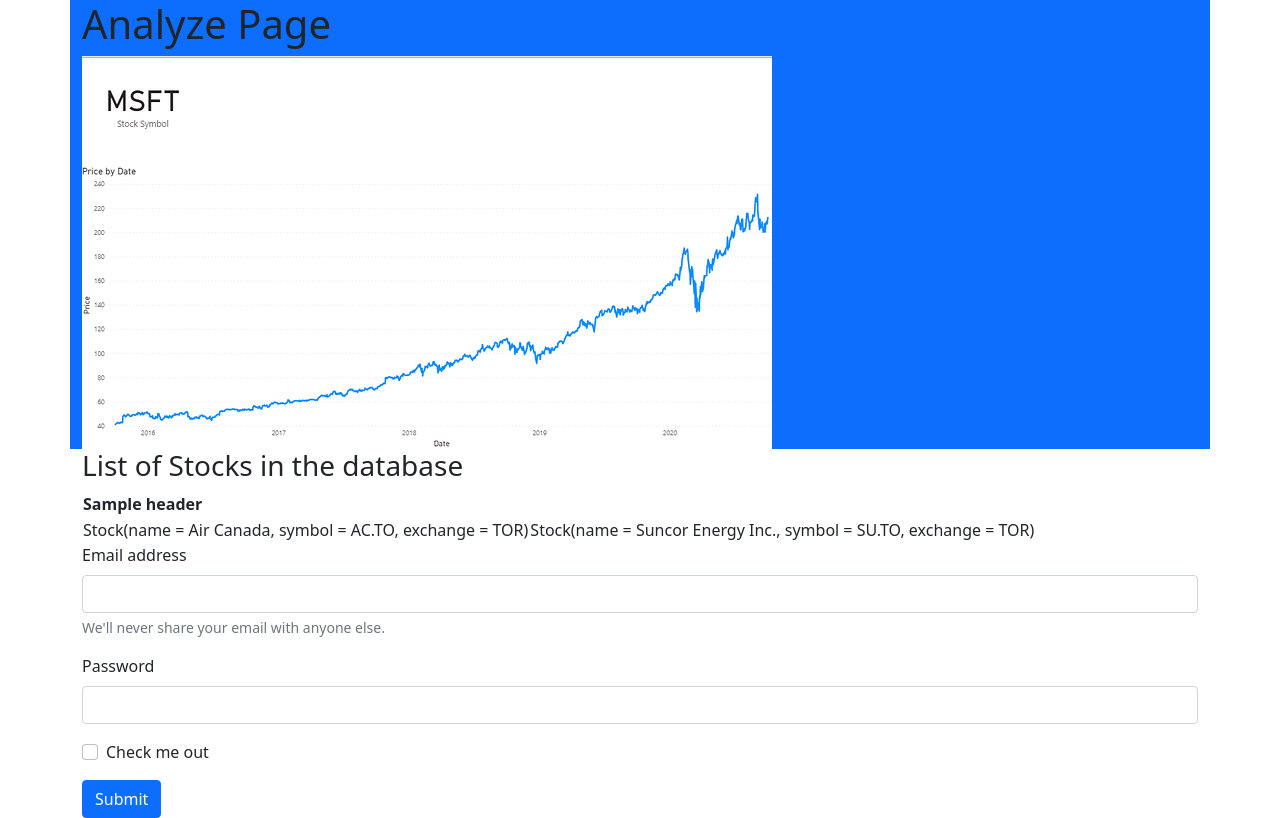
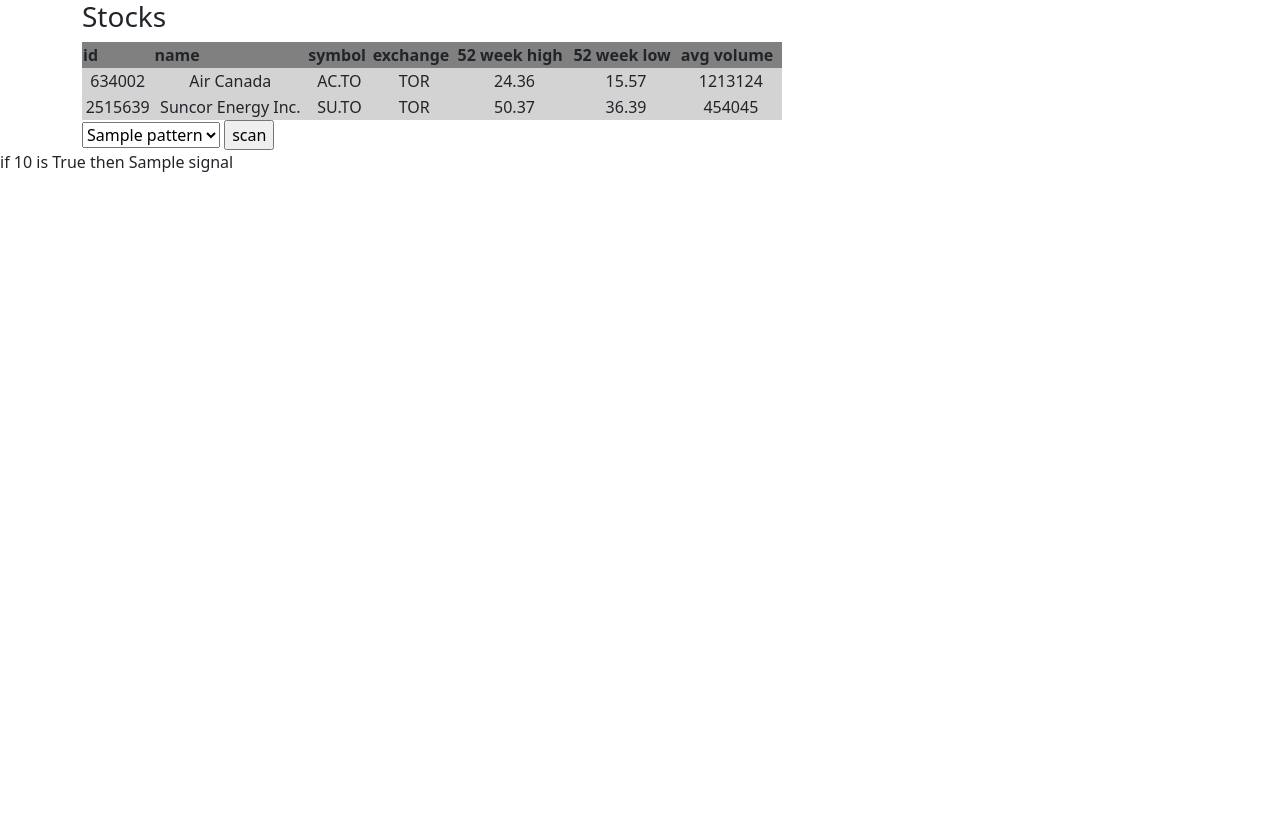
Before and after one commit to kevintine/stock-api-zzz, a Flask app: template templates/stock-analyzer.html in a window 1280 px wide. After the commit the page ends 172 px from the top, so only its background shows below. Run offline with Flask 3, Linux system fonts and the light colour scheme; the template is opened without the code that fills it: values that come from a table or form of the project are taken from there, most other values are stand-ins (such as "Sample title", 1, 10 or a date in 2020).

Commit message:
got daily puts working

```diff
--- a/app.py
+++ b/app.py
@@ -1,6 +1,12 @@
+# right now the issue is the id seems to already have been taken so sqlalchemy is giving me an error when I try to commit
+# another record into it. seems like you cannot have multiple same id's otherwise it gives an error? still not understanding
+
 from flask import Flask, render_template, request
 from flask_restful import Api, Resource, reqparse, abort, fields, marshal_with
 from flask_sqlalchemy import SQLAlchemy
+from sqlalchemy import and_
+import requests
+import candlesticks
 
 app = Flask(__name__)
 api = Api(app)
@@ -21,15 +27,19 @@
 
 #create another model for stock prices
 class StockPriceModel(db.Model):
-    id = db.Column(db.Integer, primary_key=True)
+    id = db.Column(db.Integer, primary_key=True, autoincrement=True)
     #foreign key to stock model
     stock_id = db.Column(db.Integer, db.ForeignKey('stock_model.id'), nullable=False)
+    day_id = db.Column(db.Integer, nullable=False)
     open = db.Column(db.Float, nullable=False)
     close = db.Column(db.Float, nullable=False)
     high = db.Column(db.Float, nullable=False)
     low = db.Column(db.Float, nullable=False)
     date = db.Column(db.Integer, nullable=False)
     volume = db.Column(db.Integer, nullable=False)
+
+    # Remove unique constraint on columns if present
+    __table_args__ = ()
 
     def __repr__(self):
         return f"Stock(open = {self.open}, close = {self.close}, high = {self.high}, low = {self.low}, date = {self.date}, volume = {self.volume})"
@@ -83,13 +93,25 @@
 
 @app.route("/stock")
 def stock():
-    headers = []
-    for header in resource_fields_StockModel:
-        headers += header
     # get all the data from the database
     data = StockModel.query.all()
-    print(data)
-    return render_template("stock-analyzer.html", headers = headers, data = data)
+    # get input from html
+    CDL = request.args.get('pattern')
+    for stock in data:
+        dailyData = StockPriceModel.query.filter_by(stock_id=stock.id).all()
+        screener = candlesticks.candlestickPattern(CDL, dailyData)
+        lastDay = screener[-1]
+        print(lastDay)
+        # create empty string to store sign
+        sign = ''
+        if lastDay > 0:
+            sign = 'Bullish'
+        elif lastDay < 0:
+            sign = 'Bearish'
+        else:
+            sign = None
+        print(sign)
+    return render_template("stock-analyzer.html", data = data, candlesticks = candlesticks.candle_names, sign = sign)
 
 # create route query parameter that display all data from stockprice model related to stock id
 @app.route("/stockprice/<int:stock_id>")
@@ -164,28 +186,27 @@
         result = StockModel.query.filter_by(id=web_stock_id).first()
         if not result:
             abort(404, message='Could not find stock with that id')
-        result = StockPriceModel.query.filter_by(id=day_id, stock_id=web_stock_id).first()
+        result = StockPriceModel.query.filter_by(day_id=day_id, stock_id=web_stock_id).first()
         if not result:
             abort(404, message='Could not find day with that id')
         return result
 
     @marshal_with(resource_fields_StockPriceModel)
     def put(self, day_id, web_stock_id):
+        day_id = int(day_id)
+        web_stock_id = int(web_stock_id)
+        args = stockPrice_put_args.parse_args()
         result = StockModel.query.filter_by(id=web_stock_id).first()
         if not result:
-            abort(409, message='No stock with that id')
-        result = StockPriceModel.query.filter_by(id=day_id).first()
+            abort(404, message='No stock with that id')
+        result = StockPriceModel.query.filter_by(stock_id = web_stock_id, day_id = day_id).first()
         if result:
-            abort(409, message='Day id taken')
-        args = stockPrice_put_args.parse_args()
-        # if args['id'] == None:
-        #     args['id'] = day_id
-        # if args['stock_id'] == None:
-        #     args['stock_id'] = web_stock_id
-        stock = StockPriceModel(id = day_id, stock_id = web_stock_id, open = args['open'], close = args['close'], low = args['low'], high = args['high'], date = args['date'], volume = args['volume'])
-        db.session.add(stock)
+            abort(404, message='Day id taken')
+        daily = StockPriceModel(day_id = day_id, stock_id = web_stock_id, open = args['open'], close = args['close'], low = args['low'], high = args['high'], date = args['date'], volume = args['volume'])
+        print(daily)
+        db.session.add(daily)
         db.session.commit()
-        return stock, 201
+        return daily, 201
 
     @marshal_with(resource_fields_StockPriceModel)
     def patch(self, day_id, web_stock_id):
@@ -223,7 +244,7 @@
         result = StockModel.query.filter_by(id=web_stock_id).first()
         if not result:
             abort(404, message='Could not find stock with that id')
-        result = StockPriceModel.query.filter_by(id=day_id).first()
+        result = StockPriceModel.query.filter_by(day_id=day_id).first()
         if not result:
             abort(404, message='Could not find day with that id')
         db.session.delete(result)
--- a/templates/stock-analyzer.html
+++ b/templates/stock-analyzer.html
@@ -11,43 +11,44 @@
     <title>Stock Analyzer</title>
   </head>
   <body>
-    <div class="container bg-primary">
-        <h1>Analyze Page</h1>
-        <img src="../static/images/microsoft.jpg">
+    <div class="container">
+      <h3>Stocks</h3>
+      <table bgcolor="black" width="700">
+        <tr bgcolor="grey">
+          <th>id</th>
+          <th>name</th>
+          <th>symbol</th>
+          <th>exchange</th>
+          <th>52 week high</th>
+          <th>52 week low</th>
+          <th>avg volume</th>
+        </tr>
+        {% for stock in data %}
+          <tr bgcolor="lightgrey" align="center">
+            <td>{{stock.id}}</td>
+            <td>{{stock.name}}</td>
+            <td>{{stock.symbol}}</td>
+            <td>{{stock.exchange}}</td>
+            <td>{{stock.high_52_weekly}}</td>
+            <td>{{stock.low_52_weekly}}</td>
+            <td>{{stock.avg_volume}}</td>
+          </tr>
+        {% endfor %}
+      </table>
     </div>
     <div class="container">
-        <h3>List of Stocks in the database</h3>
-        <table>
-          <tr>
-            {% for header in headers %}
-            <th>{{header}}</th>
-            {% endfor %}
-          </tr>
-          <tr>
-            {% for stock in data %}
-            <td>{{stock}}</td>
-            {% endfor %}
-          </tr>
-        </table>
+      <form>
+        <select name="pattern">
+          {% for pattern in candlesticks %}
+            <option value={{pattern}}>{{pattern}}</option>
+          {% endfor %}
+        </select>
+        <input type="submit" value="scan">
+      </form>
     </div>
-    <div class="container">
-        <form>
-            <div class="mb-3">
-              <label for="exampleInputEmail1" class="form-label">Email address</label>
-              <input type="email" class="form-control" id="exampleInputEmail1" aria-describedby="emailHelp">
-              <div id="emailHelp" class="form-text">We'll never share your email with anyone else.</div>
-            </div>
-            <div class="mb-3">
-              <label for="exampleInputPassword1" class="form-label">Password</label>
-              <input type="password" class="form-control" id="exampleInputPassword1">
-            </div>
-            <div class="mb-3 form-check">
-              <input type="checkbox" class="form-check-input" id="exampleCheck1">
-              <label class="form-check-label" for="exampleCheck1">Check me out</label>
-            </div>
-            <button type="submit" class="btn btn-primary">Submit</button>
-        </form>
-    </div>
+    {% for stock in sign %}
+      if {{stock}} is {{not None}} then {{stock.signal}}
+    {% endfor %}
     <!-- Optional JavaScript; choose one of the two! -->
 
     <!-- Option 1: Bootstrap Bundle with Popper -->
```
Also changed, not shown: candlesticks.py (added, +57 -0 lines), yahooFinance/request_api_calls/put_api_daily.py (+5 -6 lines), instance/database.db, yahooFinance/main.py (line endings or trailing spaces).
